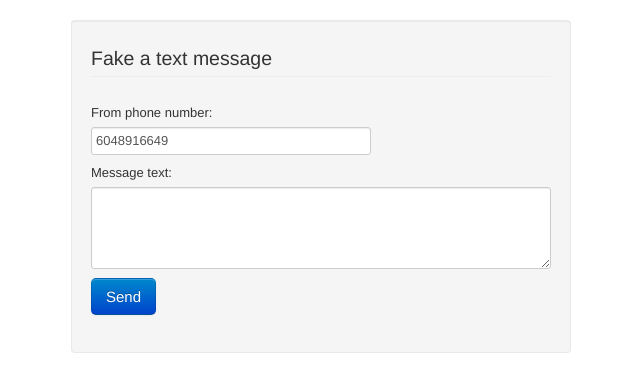
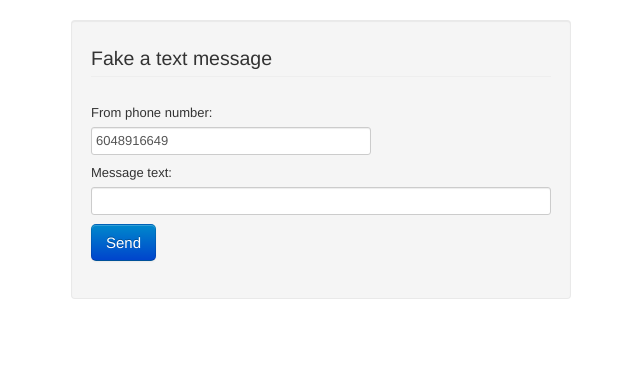
Before and after one commit to TeamGamma/hackvan, a Flask app: page /textmessage in a window 1280 px wide. Shown: the top 392 px of the page, without its empty margins (99-739 px from the left). Run offline with Flask 2, Linux system fonts and the light colour scheme; parts of the project's set-up code (start-up, migrations or seed data) failed here and were passed over; some libraries are stand-ins or nearby versions.

Commit message:
make message field an <input> so you can submit by pressing enter

```diff
--- a/web/templates/text_message.html
+++ b/web/templates/text_message.html
@@ -40,7 +40,7 @@
                     <input type="text" class="input-xlarge" name="phone" value="6048916649"/>
 
                     <label for="message">Message text:</label>
-                    <textarea name="message" id="message" class="span6" rows=4></textarea>
+                    <input name="message" id="message" class="span6"/>
                     <button type="submit" id="send" class="btn btn-primary btn-large">Send</button>
             </form>
         </div>
```
